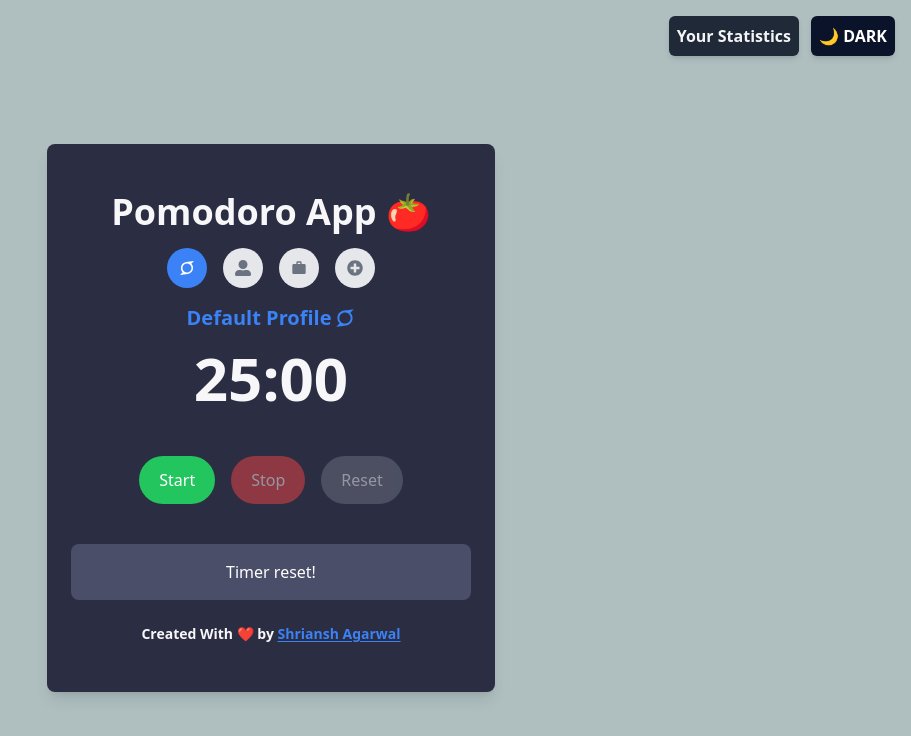
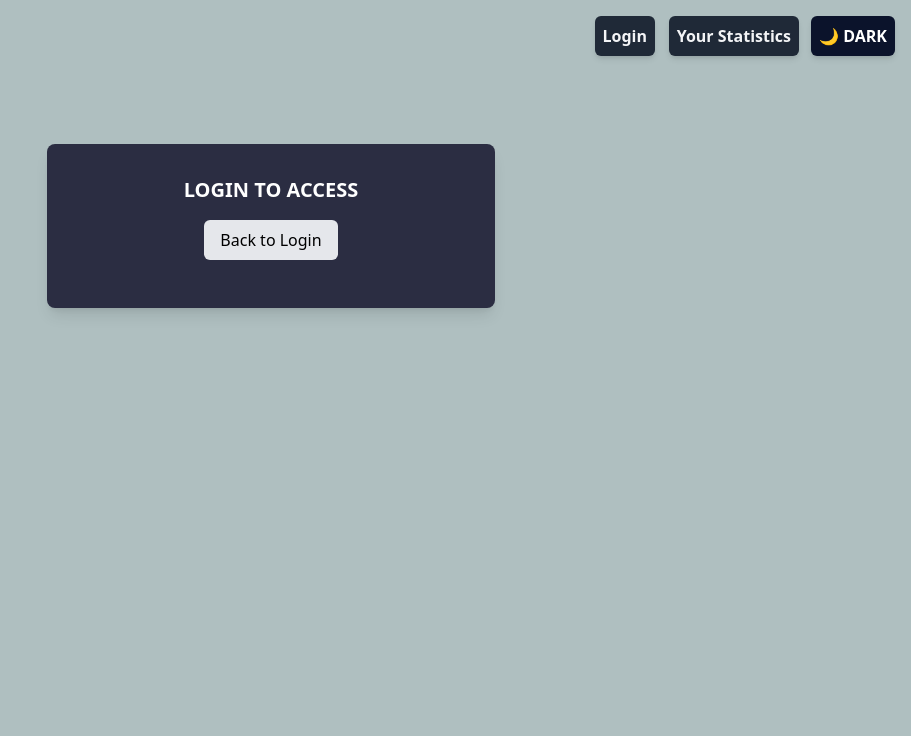
Before and after one commit to Shriansh2002/Pomodoro, a Next.js app: page / in a window 1280 px wide. Shown: the top 736 px of the page, without its empty margins (369-1280 px from the left). Built offline with nearby package versions, Linux system fonts and the light colour scheme; no server answers.

Commit message:
Auth Functionality #1

```diff
--- a/src/components/Pomodoro.jsx
+++ b/src/components/Pomodoro.jsx
@@ -7,7 +7,7 @@ import { useBackground } from '@/context/BackgroundContext';
 // Hooks
 import useTimer from '@/hooks/useTimer';
 import useProfiles from '@/hooks/useProfiles';
-import { useEffect } from 'react';
+import { useEffect, useState } from 'react';
 
 // icons
 import { FaUserAlt, FaSuperpowers } from 'react-icons/fa';
@@ -18,7 +18,22 @@ import ProfilesComponent from './ProfilesComponent';
 import TimerStateComponent from './TimerStateComponent';
 import ButtonsComponent from './ButtonsComponent';
 
+// NextAuth
+import { useSession, signIn } from 'next-auth/react';
+
 function Pomodoro() {
+	const { data: session } = useSession();
+
+	const [userData, setUserData] = useState({});
+
+	useEffect(() => {
+		if (session && session.user) {
+			setUserData(session.user);
+		} else {
+			setUserData({});
+		}
+	}, []);
+
 	const { profiles, currentProfile, handleAddProfile, handleProfileChange } =
 		useProfiles([
 			{ name: 'Default', icon: <FaSuperpowers />, duration: 25 },
@@ -71,6 +86,28 @@ function Pomodoro() {
 				</button>
 			</Link>
 
+			{session && session.user ? (
+				<Link href="/profile">
+					<button
+						className="absolute top-0 right-60 m-4 p-2 rounded-md shadow-md
+					font-semibold
+					text-gray-100 bg-gray-800 hover:bg-gray-700"
+					>
+						Your Profile
+					</button>
+				</Link>
+			) : (
+				<button
+					className="absolute top-0 right-60 m-4 p-2 rounded-md shadow-md
+					font-semibold
+					text-gray-100 bg-gray-800 hover:bg-gray-700"
+					onClick={() => signIn()}
+				>
+					Login
+				</button>
+			)}
+
+			{session && session.user ? (
 				<div
 					className={`max-w-md mx-auto px-6 py-12 ${
 						darkMode ? 'bg-gray-200' : 'bg-[#2B2D42] text-[#F7F7F9]'
@@ -104,7 +141,10 @@ function Pomodoro() {
 						isReset={isReset}
 					/>
 
-				<TimerStateComponent isRunning={isRunning} isReset={isReset} />
+					<TimerStateComponent
+						isRunning={isRunning}
+						isReset={isReset}
+					/>
 
 					<footer className="text-center text-sm font-semibold mt-4">
 						Created With ❤️ by{' '}
@@ -116,6 +156,32 @@ function Pomodoro() {
 						</a>
 					</footer>
 				</div>
+			) : (
+				<div
+					className={`max-w-md mx-auto px-4 py-8 text-center ${
+						darkMode ? 'bg-gray-200' : 'bg-[#2B2D42] text-[#F7F7F9]'
+					}	rounded-lg shadow-lg`}
+				>
+					<p
+						className={`text-xl font-bold text-center ${
+							darkMode ? 'text-black' : 'text-white'
+						}`}
+					>
+						LOGIN TO ACCESS
+					</p>
+					<Link href="/api/auth/signin">
+						<button
+							className={`${
+								darkMode
+									? 'bg-gray-800 text-white'
+									: 'bg-gray-200 text-black'
+							}  px-4 py-2 my-4 rounded-md`}
+						>
+							Back to Login
+						</button>
+					</Link>
+				</div>
+			)}
 		</div>
 	);
 }
--- a/src/components/StatisticsComponent.jsx
+++ b/src/components/StatisticsComponent.jsx
@@ -5,7 +5,7 @@ import { useEffect, useState } from 'react';
 import Link from 'next/link';
 
 // NextAuth
-import { useSession } from 'next-auth/react';
+import { useSession, signOut } from 'next-auth/react';
 
 // Components
 import SessionStatistics from '@/components/SessionStatistics';
@@ -22,8 +22,10 @@ const StatisticsComponent = () => {
 	useEffect(() => {
 		if (session && session.user) {
 			setUserData(session.user);
+		} else {
+			setUserData({});
 		}
-	}, []);
+	});
 
 	const GraphData = {
 		labels: [
@@ -46,6 +48,11 @@ const StatisticsComponent = () => {
 		],
 	};
 
+	function handleLogOut(e) {
+		e.preventDefault();
+		signOut();
+	}
+
 	return (
 		<div className="bg-gray-100 min-h-screen">
 			<header className="bg-white shadow-sm py-4">
@@ -56,8 +63,8 @@ const StatisticsComponent = () => {
 					<h1 className="text-3xl font-bold text-gray-800">
 						Pomodoro Statistics
 					</h1>
-					<div>
-						{userData && (
+					<div className="flex gap-2">
+						{session && session.user && (
 							<div className="flex items-center gap-2">
 								<p className="text-gray-800">
 									Welcome, {userData.name}
@@ -68,12 +75,35 @@ const StatisticsComponent = () => {
 								/>
 							</div>
 						)}
+						{session && session.user && (
+							<button
+								onClick={handleLogOut}
+								className="bg-gray-800 text-white px-4 py-2 rounded-md"
+							>
+								Logout
+							</button>
+						)}
 					</div>
 				</div>
 			</header>
-			<SessionStatistics />
 
-			<ChartComponentStats data={GraphData} />
+			{session && session.user ? (
+				<>
+					<SessionStatistics />
+					<ChartComponentStats data={GraphData} />
+				</>
+			) : (
+				<main className="container mx-auto p-8 py-52 m-auto text-center">
+					<p className="text-2xl font-bold text-gray-800  ">
+						You need to be logged in to view this page.
+					</p>
+					<Link href="/api/auth/signin">
+						<button className="bg-gray-800 text-white px-4 py-2 my-4 rounded-md">
+							Back to Login
+						</button>
+					</Link>
+				</main>
+			)}
 		</div>
 	);
 };
```
Lines whose indentation alone changed are shown as unchanged.
